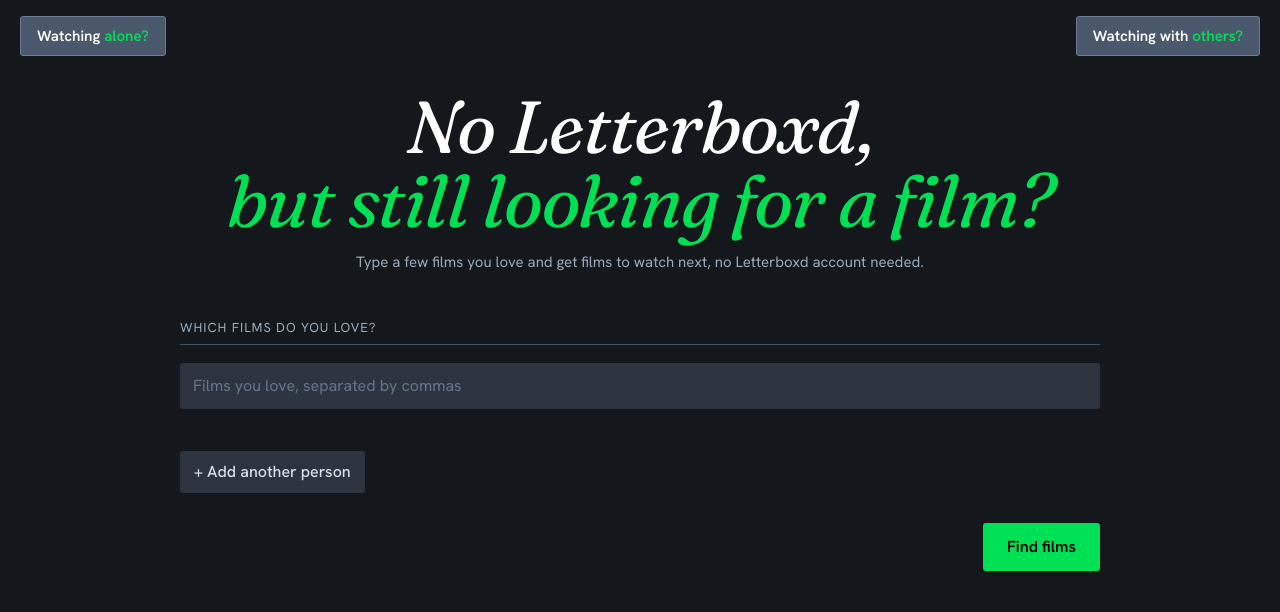
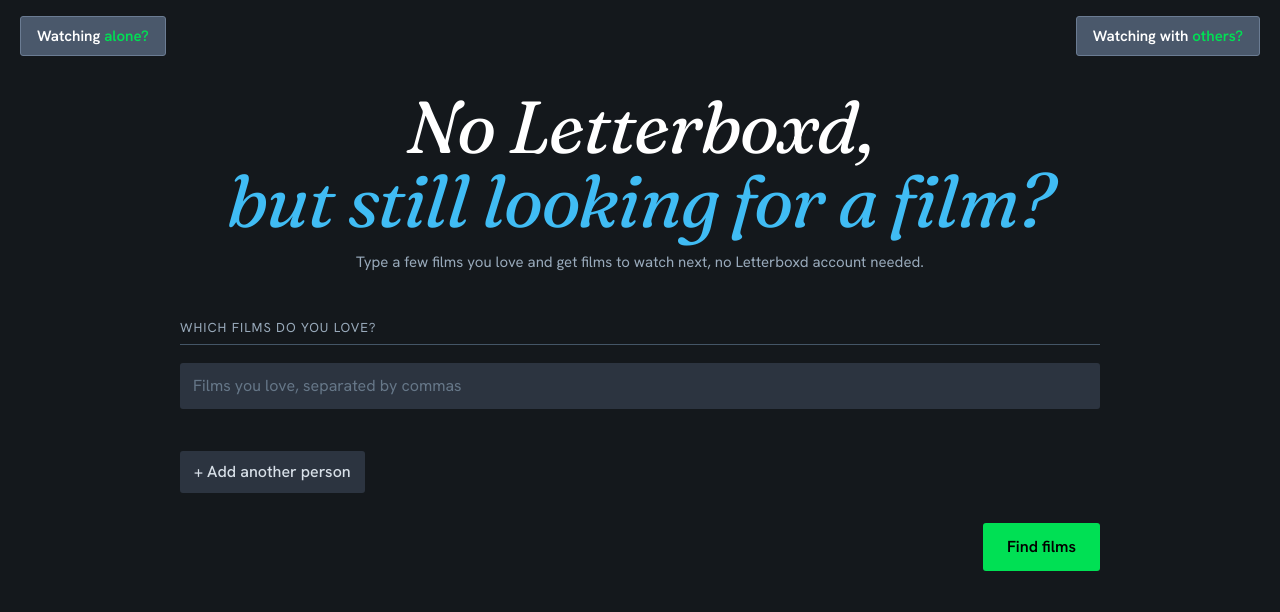
Before and after one commit to mmbukowiecka/Next-film-to-watch, a browser extension: page nolb.html in a window 1280 px wide. Drawn offline with Linux system fonts and the light colour scheme.

Commit message:
Blue second line in no-Letterboxd title

```diff
--- a/nolb.html
+++ b/nolb.html
@@ -12,7 +12,7 @@
 <div class="wrap">
   <header><a href="index.html" class="topbtn leftbtn">Watching <span class="rd">alone?</span></a><a href="together.html" class="topbtn">Watching with <span class="rd">others?</span></a>
 
-    <h1>No Letterboxd,<br><span>but still looking for a film?</span></h1>
+    <h1>No Letterboxd,<br><span style="color: rgb(64, 188, 244);">but still looking for a film?</span></h1>
     <p class="lede">Type a few films you love and get films to watch next, no Letterboxd account needed.</p>
   </header>
 
```
